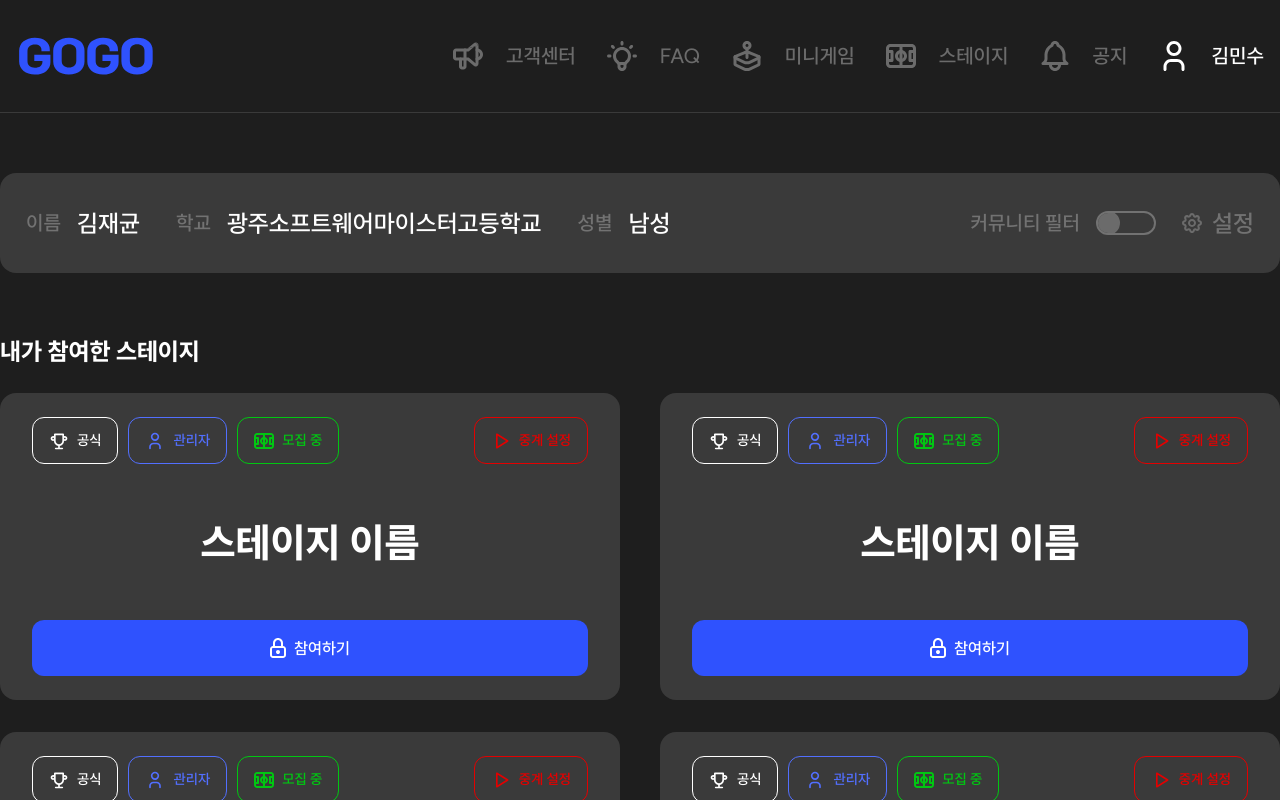
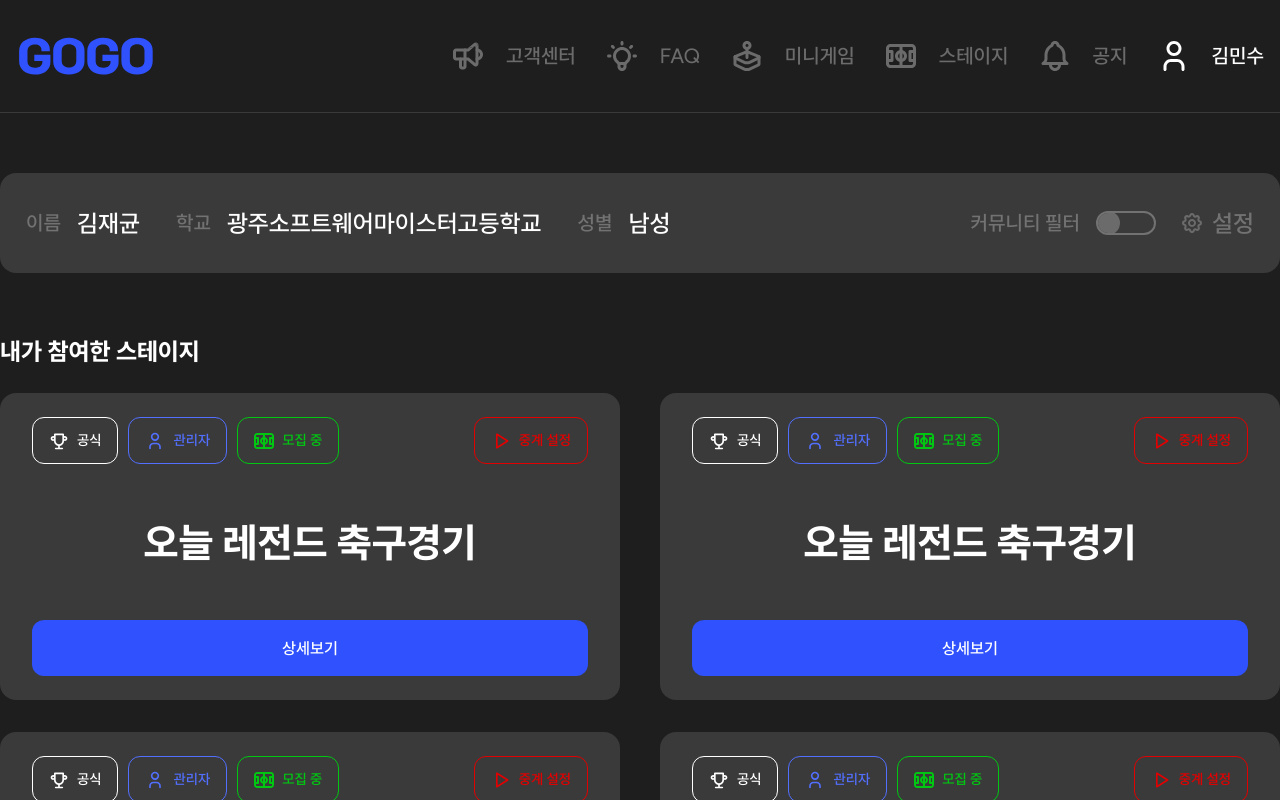
Before and after one commit to team-gogo/GOGO-Frontend, a Next.js app: page /my in a window 1280 px wide. Built offline with nearby package versions, Linux system fonts and the light colour scheme.

Commit message:
fix: api spec에 맞춰 type 변경 및 TODO주석 추가

```diff
--- a/src/shared/ui/stage/index.tsx
+++ b/src/shared/ui/stage/index.tsx
@@ -5,10 +5,18 @@ import Tag from '../tag';
 interface StageProps {
   isAdmin: boolean;
   isRecruiting: boolean;
+  stageName: string;
   isLocked: boolean;
+  isParticipating: boolean;
 }
 
-const Stage = ({ isAdmin, isRecruiting, isLocked }: StageProps) => {
+const Stage = ({
+  isAdmin,
+  isRecruiting,
+  stageName,
+  isLocked,
+  isParticipating,
+}: StageProps) => {
   return (
     <div
       className={cn(
@@ -25,15 +33,15 @@ const Stage = ({ isAdmin, isRecruiting, isLocked }: StageProps) => {
           className={cn('flex', 'w-full', 'justify-between', 'items-center')}
         >
           <div className={cn('flex', 'items-center', 'gap-[0.625rem]')}>
-            <Tag TagType={'official'} />
-            {isAdmin && <Tag TagType={'admin'} />}
+            <Tag TagType={'OFFICIAL'} />
+            {isAdmin && <Tag TagType={'ADMIN'} />}
             {isRecruiting ? (
-              <Tag TagType={'recruiting'} />
+              <Tag TagType={'RECRUITING'} />
             ) : (
-              <Tag TagType={'teamConfirm'} />
+              <Tag TagType={'CONFIRMED'} />
             )}
           </div>
-          {isAdmin && <Tag TagType={'liveSetting'} />}
+          {isAdmin && <Tag TagType={'STREAMING'} />}
         </div>
         <div
           className={cn(
@@ -44,8 +52,10 @@ const Stage = ({ isAdmin, isRecruiting, isLocked }: StageProps) => {
             'gap-[3rem]',
           )}
         >
-          <h1 className={cn('text-h2e', 'text-white')}>스테이지 이름</h1>
-          <Button isLocked={isLocked}>참여하기</Button>
+          <h1 className={cn('text-h2e', 'text-white')}>{stageName}</h1>
+          <Button isLocked={isParticipating ? false : isLocked}>
+            {isParticipating ? '상세보기' : '참여하기'}
+          </Button>
         </div>
       </div>
     </div>
--- a/src/shared/ui/tag/index.tsx
+++ b/src/shared/ui/tag/index.tsx
@@ -9,42 +9,42 @@ import { cn } from '@/shared/utils/cn';
 
 interface TagProps {
   TagType:
-    | 'official'
-    | 'private'
-    | 'admin'
-    | 'teamConfirm'
-    | 'liveSetting'
-    | 'recruiting';
+    | 'OFFICIAL'
+    | 'FAST'
+    | 'ADMIN' // ADMIN ROLE은 따로 유저 정보 불러오기를 통해 처리해야함
+    | 'CONFIRMED'
+    | 'STREAMING' //streaming 기능은 확정 X 퍼블리싱만 O
+    | 'RECRUITING';
 }
 
 const Tag = ({ TagType }: TagProps) => {
   const tagStyles = {
-    official: {
+    OFFICIAL: {
       text: 'text-white',
       border: 'border-white',
       Icon: OfficialIcon,
     },
-    private: {
+    FAST: {
       text: 'text-white',
       border: 'border-white',
       Icon: OfficialIcon,
     },
-    admin: {
+    ADMIN: {
       text: 'text-main-500',
       border: 'border-main-500',
       Icon: AdminIcon,
     },
-    teamConfirm: {
+    CONFIRMED: {
       text: 'text-gray-400',
       border: 'border-gray-400',
       Icon: TeamConfirmIcon,
     },
-    liveSetting: {
+    STREAMING: {
       text: 'text-system-error',
       border: 'border-system-error',
       Icon: LiveSettingIcon,
     },
-    recruiting: {
+    RECRUITING: {
       text: 'text-system-success',
       border: 'border-system-success',
       Icon: RecruitIcon,
@@ -52,12 +52,12 @@ const Tag = ({ TagType }: TagProps) => {
   };
 
   const tagTexts = {
-    official: '공식',
-    private: '사설',
-    admin: '관리자',
-    teamConfirm: '모집 확정',
-    liveSetting: '중계 설정',
-    recruiting: '모집 중',
+    OFFICIAL: '공식',
+    FAST: '사설',
+    ADMIN: '관리자',
+    CONFIRMED: '모집 확정',
+    STREAMING: '중계 설정',
+    RECRUITING: '모집 중',
   };
 
   const IconComponent = tagStyles[TagType].Icon;
--- a/src/widgets/my/ui/StageContainer/index.tsx
+++ b/src/widgets/my/ui/StageContainer/index.tsx
@@ -8,10 +8,34 @@ const StageContainer = () => {
       <div
         className={cn('grid', 'grid-cols-2', 'gap-x-[2.5rem]', 'gap-y-[2rem]')}
       >
-        <Stage isAdmin={true} isRecruiting={true} isLocked={true} />
-        <Stage isAdmin={true} isRecruiting={true} isLocked={true} />
-        <Stage isAdmin={true} isRecruiting={true} isLocked={true} />
-        <Stage isAdmin={true} isRecruiting={true} isLocked={true} />
+        <Stage
+          isAdmin={true}
+          isRecruiting={true}
+          isLocked={true}
+          stageName={'오늘 레전드 축구경기'}
+          isParticipating={true}
+        />
+        <Stage
+          isAdmin={true}
+          isRecruiting={true}
+          isLocked={true}
+          stageName={'오늘 레전드 축구경기'}
+          isParticipating={true}
+        />
+        <Stage
+          isAdmin={true}
+          isRecruiting={true}
+          isLocked={true}
+          stageName={'오늘 레전드 축구경기'}
+          isParticipating={true}
+        />
+        <Stage
+          isAdmin={true}
+          isRecruiting={true}
+          isLocked={true}
+          stageName={'오늘 레전드 축구경기'}
+          isParticipating={true}
+        />
       </div>
     </div>
   );
```
